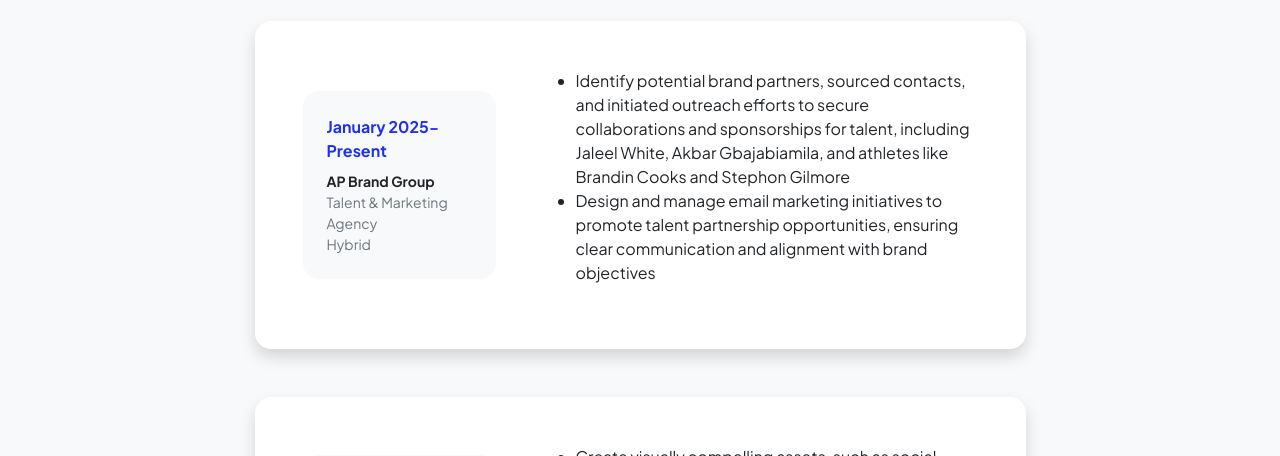
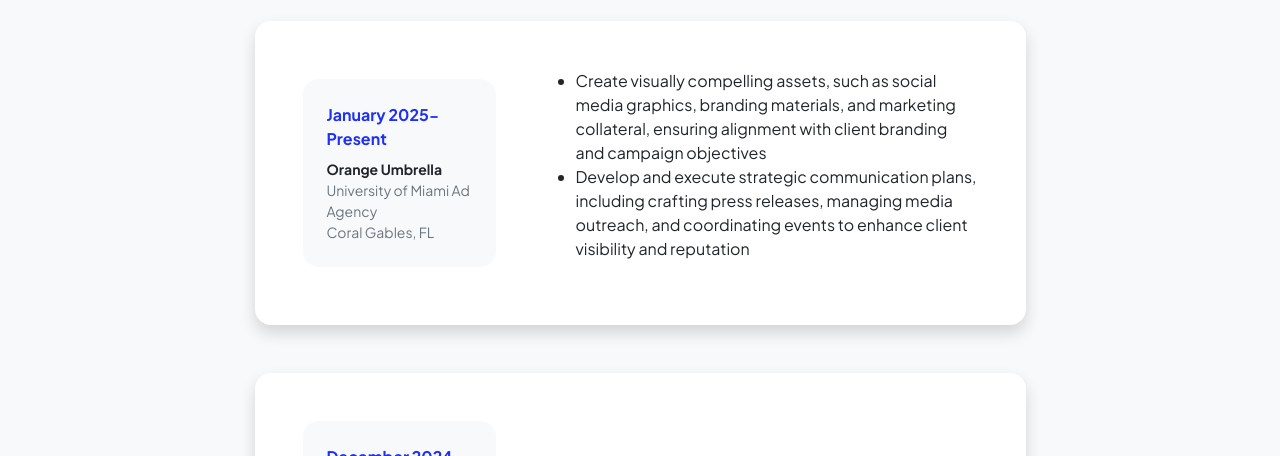
Before and after one commit to GracieCrutchfield/graciecrutchfield.github.io, a website: page resume.html in a window 1280 px wide. Shown: the part 267-723 px from the top of the page. Drawn offline with nearby package versions, Linux system fonts and the light colour scheme.

Commit message:
Add files via upload

```diff
--- a/resume.html
+++ b/resume.html
@@ -49,26 +49,6 @@
                                 <h2 class="text-primary fw-bolder mb-0">Experience</h2>
                             </div>
                             <!-- card -->
-                            <div class="card shadow border-0 rounded-4 mb-5">
-                                <div class="card-body p-5">
-                                    <div class="row align-items-center gx-5">
-                                        <div class="col text-center text-lg-start mb-4 mb-lg-0">
-                                            <div class="bg-light p-4 rounded-4">
-                                                <div class="text-primary fw-bolder mb-2">January 2025-Present</div>
-                                                <div class="small fw-bolder">AP Brand Group</div>
-                                                <div class="small text-muted">Talent & Marketing Agency</div>
-                                                <div class="small text-muted">Hybrid</div>
-                                            </div>
-                                        </div>
-                                        <div class="col-lg-8"><div><ul>
-                                            <li>Identify potential brand partners, sourced contacts, and initiated outreach efforts to secure collaborations and sponsorships for talent, including Jaleel White, Akbar Gbajabiamila, and athletes like Brandin Cooks and Stephon Gilmore</li>
-                                            <li>Design and manage email marketing initiatives to promote talent partnership opportunities, ensuring clear communication and alignment with brand objectives</li>
-
-                                        </ul>
-                                          </div></div>
-                                    </div>
-                                </div>
-                            </div>
 
                             <div class="card shadow border-0 rounded-4 mb-5">
                                 <div class="card-body p-5">
```
